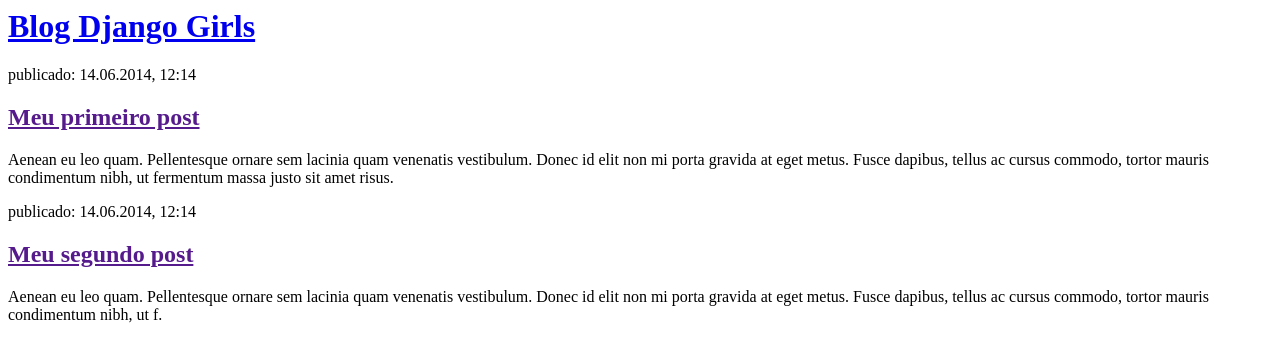
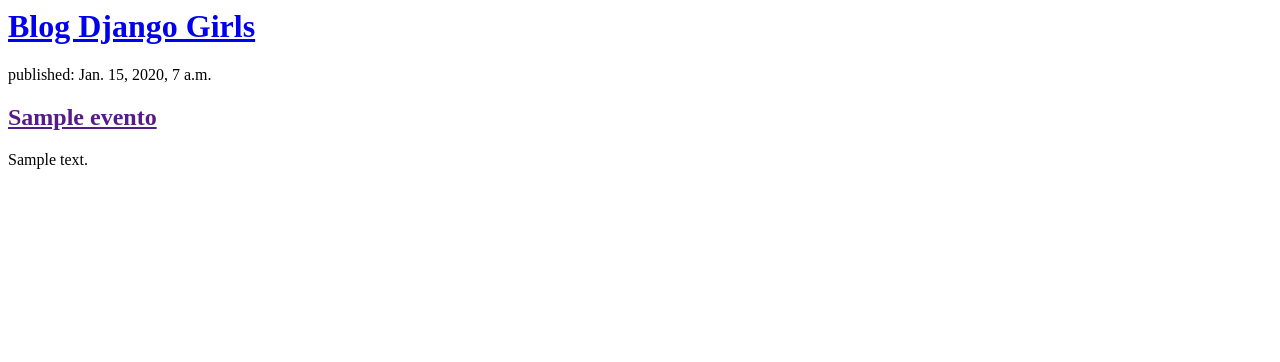
Before and after one commit to alineluiz/my-first-blog, a Django app: page / in a window 1280 px wide. Shown: the top 362 px of the page. Run offline with Django 3.2, Linux system fonts and the light colour scheme; tables that the repository leaves empty hold one stand-in row (values such as "Sample post").

Commit message:
Modified templates to display events from database.

```diff
--- a/meetup/templates/meetup/post_list.html
+++ b/meetup/templates/meetup/post_list.html
@@ -8,15 +8,13 @@
         </div>
 
         <div>
-            <p>publicado: 14.06.2014, 12:14</p>
-            <h2><a href="">Meu primeiro post</a></h2>
-            <p>Aenean eu leo quam. Pellentesque ornare sem lacinia quam venenatis vestibulum. Donec id elit non mi porta gravida at eget metus. Fusce dapibus, tellus ac cursus commodo, tortor mauris condimentum nibh, ut fermentum massa justo sit amet risus.</p>
-        </div>
-
-        <div>
-            <p>publicado: 14.06.2014, 12:14</p>
-            <h2><a href="">Meu segundo post</a></h2>
-            <p>Aenean eu leo quam. Pellentesque ornare sem lacinia quam venenatis vestibulum. Donec id elit non mi porta gravida at eget metus. Fusce dapibus, tellus ac cursus commodo, tortor mauris condimentum nibh, ut f.</p>
+            {% for evento in eventos %}
+                <div>
+                    <p>published: {{ evento.published_date }}</p>
+                    <h2><a href="">{{ evento.title }}</a></h2>
+                    <p>{{ evento.text|linebreaksbr }}</p>
+                </div>
+            {% endfor %}
         </div>
     </body>
 </html>
--- a/meetup/views.py
+++ b/meetup/views.py
@@ -1,6 +1,9 @@
 from django.shortcuts import render
+from django.utils import timezone
+from .models import Evento
 
 # Create your views here.
 
 def post_list(request):
-    return render(request, 'meetup/post_list.html', {})
+    eventos = Evento.objects.filter(published_date__lte=timezone.now()).order_by('published_date')
+    return render(request, 'meetup/post_list.html', {'eventos': eventos})
```
